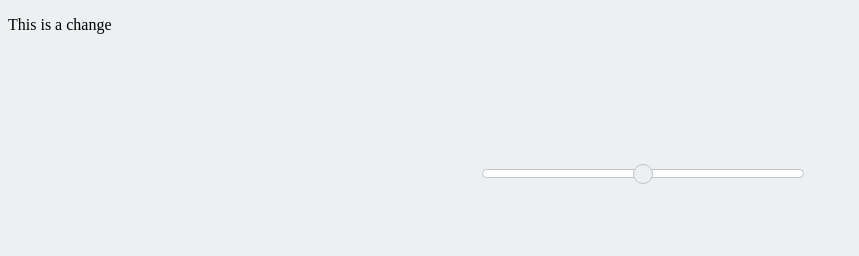
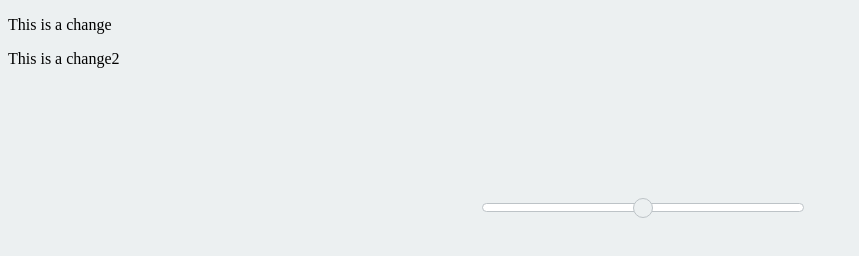
Before and after one commit to ch3gr/hello-world, a plain HTML site: page source/index.html in a window 1280 px wide. Shown: the whole page, without its empty margins (0-859 px from the left). Drawn offline with nearby package versions, Linux system fonts and the light colour scheme.

Commit message:
update2
update2 update2

```diff
--- a/source/index.html
+++ b/source/index.html
@@ -11,6 +11,7 @@
 </head>
 
 <p>This is a change</p>
+<p>This is a change2</p>
 
 <body>
 
```
